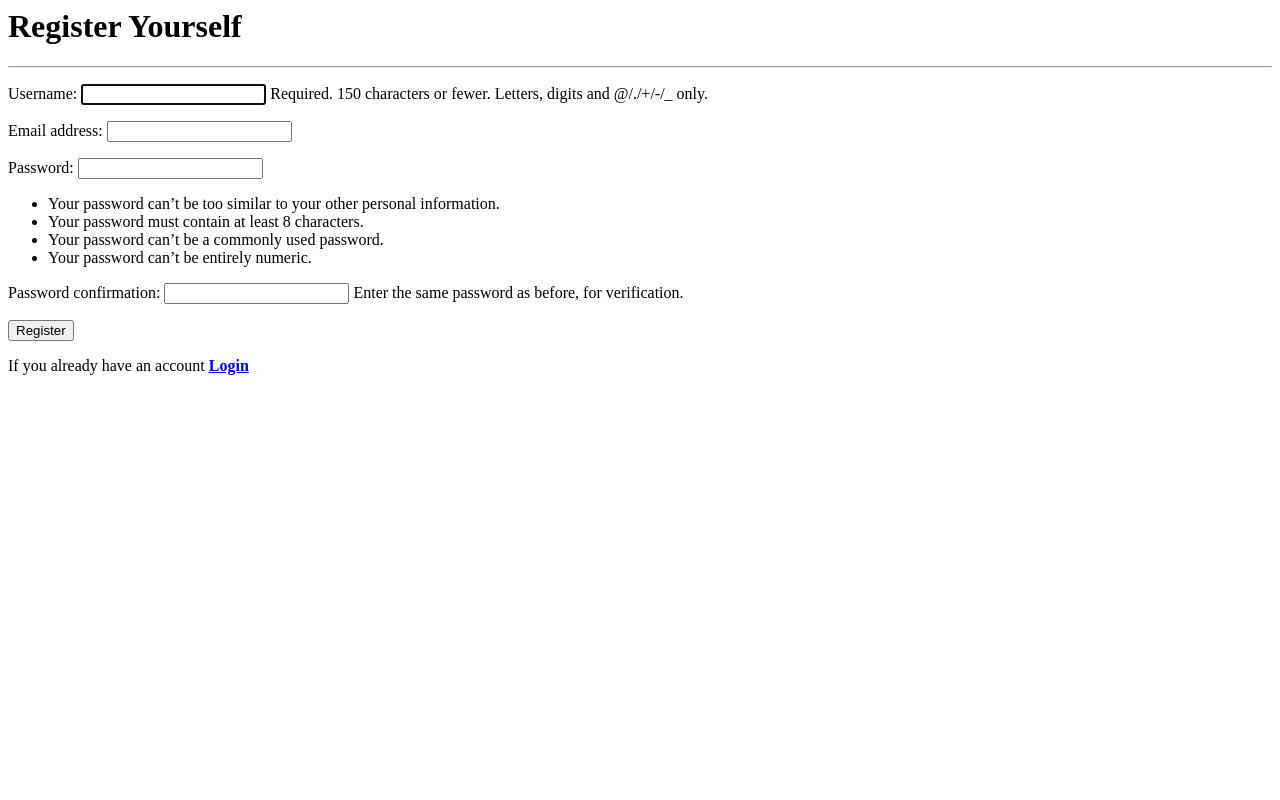
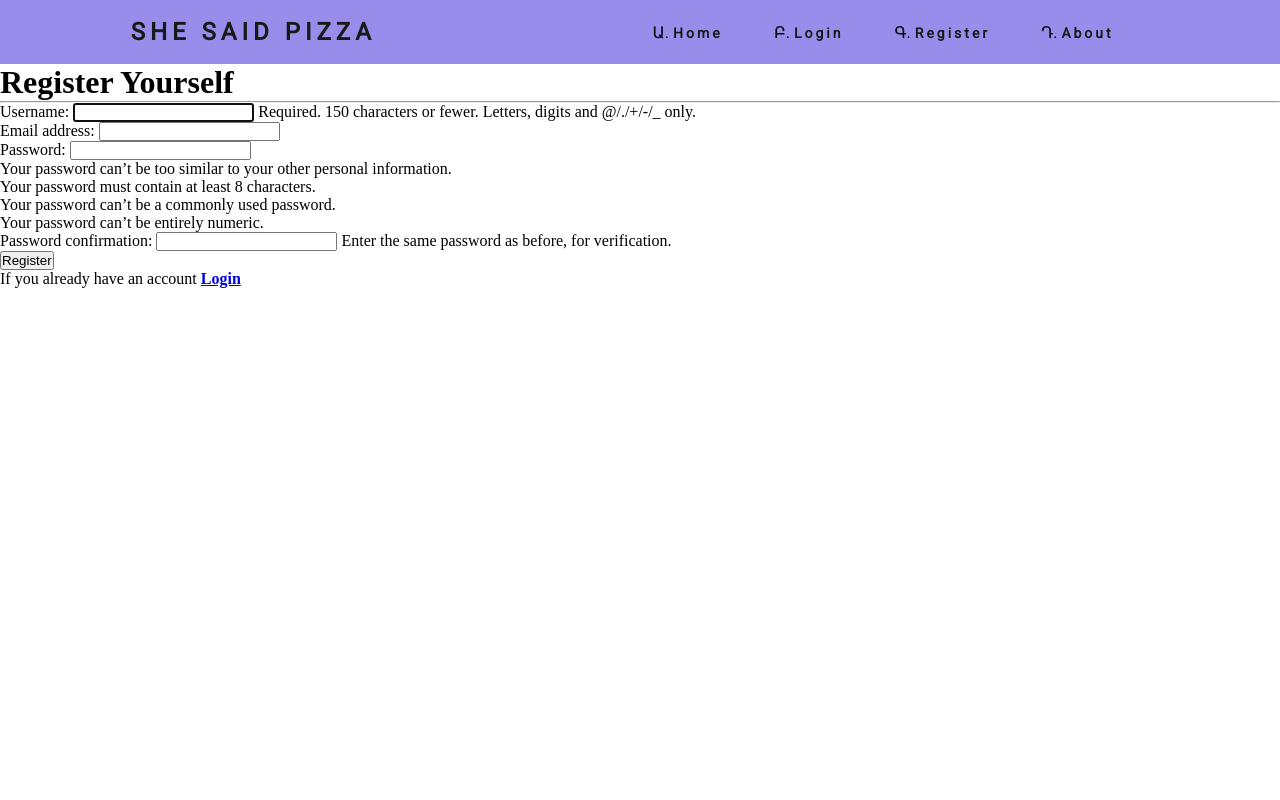
Before and after one commit to DarkSchokolade/She-said-Pizza, a Django app: page /sspizza/register/ in a window 1280 px wide. Run offline with Django 3.2, Linux system fonts and the light colour scheme.

Commit message:
Added Responsive NavBar #9

```diff
--- a/MyPizzaz/MyPizzaz/settings.py
+++ b/MyPizzaz/MyPizzaz/settings.py
@@ -124,4 +124,8 @@ STATIC_URL = '/static/'
 
 MEDIA_URL = '/images/'
 
+STATICFILES_DIRS = [
+    os.path.join(BASE_DIR, 'static')
+]
+
 MEDIA_ROOT = os.path.join(BASE_DIR, 'static/images')
--- a/MyPizzaz/sspizza/templates/sspizza/bill.html
+++ b/MyPizzaz/sspizza/templates/sspizza/bill.html
@@ -1,3 +1,7 @@
+{% extends 'sspizza/main.html' %}
+
+{% block content %}
+
 <h1>Your Bill</h1>
 <h2>{{ order }}</h2>
 
@@ -9,3 +13,5 @@
 <h2>Total Amount: {{ order.total_price }}</h2>
 
 <h3>say cheese</h3>
+
+{% endblock %}
--- a/MyPizzaz/sspizza/templates/sspizza/login.html
+++ b/MyPizzaz/sspizza/templates/sspizza/login.html
@@ -1,3 +1,7 @@
+{% extends 'sspizza/main.html' %}
+
+{% block content %}
+
 <h1>Login Page</h1>
 <hr>
 <form action="" method="post">
@@ -11,3 +15,5 @@
 {% endfor %}
 <hr>
 <p>If you don't already have an accout <strong><a href="{% url 'sspizza:register' %}">Register</a></strong></p>
+
+{% endblock %}
--- a/MyPizzaz/sspizza/templates/sspizza/main.html
+++ b/MyPizzaz/sspizza/templates/sspizza/main.html
@@ -1,19 +1,22 @@
+{% load static %}
+
 <!DOCTYPE html>
 <html lang="en">
 <head>
     <meta charset="UTF-8">
     <meta name="viewport" content="width=device-width, initial-scale=1.0">
+    <link href="https://fonts.googleapis.com/css2?family=Roboto&display=swap" rel="stylesheet">
+    <link rel="stylesheet" href="{% static 'sspizza/css/nav.css' %}">
     <title>She Said Pizza</title>
 </head>
 <body>
-    <!-- Need to add a nav bar -->
-    <h1>Welcome {{ request.user }}</h1>
-    <a href="{% url 'sspizza:logout' %}">Logout</a>
-    <a href="{% url 'sspizza:login' %}">Login</a>
-    <a href="{% url 'sspizza:register' %}">Register</a>
+
+    {% include 'sspizza/nav.html' %}
+
     {% block content %}
 
     {% endblock %}
 
+    <script src="{% static 'sspizza/js/nav.js' %}"></script>
 </body>
 </html>
--- a/MyPizzaz/sspizza/templates/sspizza/menu_order.html
+++ b/MyPizzaz/sspizza/templates/sspizza/menu_order.html
@@ -1,3 +1,7 @@
+{% extends 'sspizza/main.html' %}
+
+{% block content %}
+
 <h2>Place your order for {{ menu_item.name }}</h2>
 <h3>Total: {{ menu_item.price }} Rs</h3>
 <form action="" method="post">
@@ -5,3 +9,5 @@
     {{ delivery_form }}
     <button type="submit">Order!</button>
 </form>
+
+{% endblock %}
--- /dev/null
+++ b/MyPizzaz/sspizza/templates/sspizza/nav.html
@@ -0,0 +1,33 @@
+<nav>
+    <div class="logo">
+        <h4>She Said Pizza</h4>
+    </div>
+    <ul class="nav-links">
+        <li>
+            <a href="{% url 'sspizza:home' %}">Home</a>
+        </li>
+        {% if user.is_authenticated %}
+            <li>
+                <a href="">Hi, {{request.user}}</a>
+            </li>
+            <li>
+                <a href="{% url 'sspizza:logout' %}">Logout</a>
+            </li>
+        {% else %}
+            <li>
+                <a href="{% url 'sspizza:login' %}">Login</a>
+            </li>
+            <li>
+                <a href="{% url 'sspizza:register' %}">Register</a>
+            </li>
+        {% endif %}
+        <li>
+            <a href="">About</a>
+        </li>
+    </ul>
+    <div class="burger">
+        <div class="line1"></div>
+        <div class="line2"></div>
+        <div class="line3"></div>
+    </div>
+</nav>
--- a/MyPizzaz/sspizza/templates/sspizza/register.html
+++ b/MyPizzaz/sspizza/templates/sspizza/register.html
@@ -1,3 +1,7 @@
+{% extends 'sspizza/main.html' %}
+
+{% block content %}
+
 <h1>Register Yourself</h1>
 <hr>
 <form action="" method="post">
@@ -7,3 +11,5 @@
 </form>
 
 <p>If you already have an account <strong><a href="{% url 'sspizza:login' %}">Login</a></strong></p>
+
+{% endblock %}
--- /dev/null
+++ b/MyPizzaz/static/sspizza/css/nav.css
@@ -0,0 +1,102 @@
+*{
+    margin: 0px;
+    padding: 0px;
+    box-sizing: border-box;
+}
+
+nav{
+    display: flex;
+    justify-content: space-around;
+    align-items: center;
+    min-height: 8vh;
+    background-color: #998DEB;
+    font-family: 'Roboto', sans-serif;
+}
+
+.logo{
+    color: rgb(26, 25, 25);
+    text-transform: uppercase;
+    font-size: 24px;
+    letter-spacing: 5px;
+}
+.nav-links{
+    display: flex;
+    justify-content: space-around;
+    width: 40%;
+}
+.nav-links li{
+    list-style: armenian;
+}
+.nav-links a{
+    color: rgb(26, 25, 25);
+    text-decoration: none;
+    letter-spacing: 3px;
+    font-weight: bold;
+    font-size: 14px;
+}
+.burger{
+    display: none;
+    cursor: pointer;
+}
+.burger div{
+    width: 25px;
+    height: 3px;
+    background-color: aliceblue;
+    margin: 5px;
+    transition: all 0.3s ease;
+}
+
+@media screen and (max-width:969px){
+    .nav-links{
+        width: 60%;
+    }
+}
+@media screen and (max-width:969px){
+    body{
+        overflow: hidden;
+    }
+    .nav-links{
+        position: absolute;
+        right: 0px;
+        height: 92vh;
+        top: 8vh;
+        background-color: #998DEB;
+        display: flex;
+        flex-direction: column;
+        align-items: center;
+        width: 40%;
+        transform: translateX(100%);
+        transition: transform 0.5s ease-in;
+    }
+    .nav-links li{
+        opacity: 0;
+    }
+    .burger{
+        display: block;
+    }
+}
+
+.nav-active{
+    transform: translateX(0%);
+}
+
+@keyframes navLinkFade{
+    from{
+        opacity: 0;
+        transform: translateX(50px);
+    }
+    to{
+        opacity: 1;
+        transform: translateX(0px);
+    }
+}
+
+.toggle .line1{
+    transform: rotate(-45deg) translate(-5px,6px);
+}
+.toggle .line2{
+    opacity: 0;
+}
+.toggle .line3{
+    transform: rotate(45deg) translate(-5px,-6px);
+}
--- /dev/null
+++ b/MyPizzaz/static/sspizza/js/nav.js
@@ -0,0 +1,23 @@
+const navSlide = () => {
+    const burger = document.querySelector('.burger')
+    const nav = document.querySelector('.nav-links')
+    const navLinks = document.querySelectorAll('.nav-links li')
+
+    burger.addEventListener('click', () => {
+        // Toggel Nav
+        nav.classList.toggle('nav-active');
+
+        // Animate links
+        navLinks.forEach((link, index) => {
+            if (link.style.animation) {
+                link.style.animation = '';
+            } else {
+                link.style.animation = `navLinkFade 0.5s ease forwards ${index / 7 + 0.4}s`
+            }
+        })
+        // burger animation
+        burger.classList.toggle('toggle');
+    })
+}
+
+navSlide();
```
Also changed, not shown: MyPizzaz/static/images/Chicken_Golden_Delight.jpg (added).
